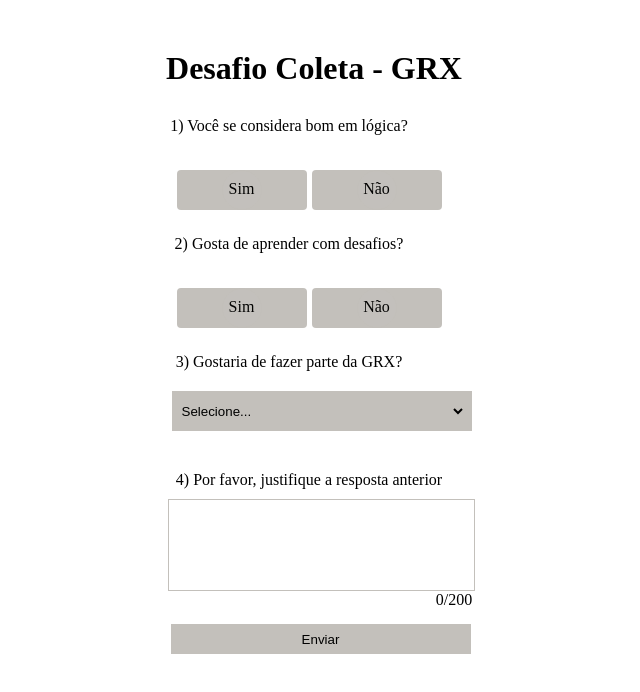
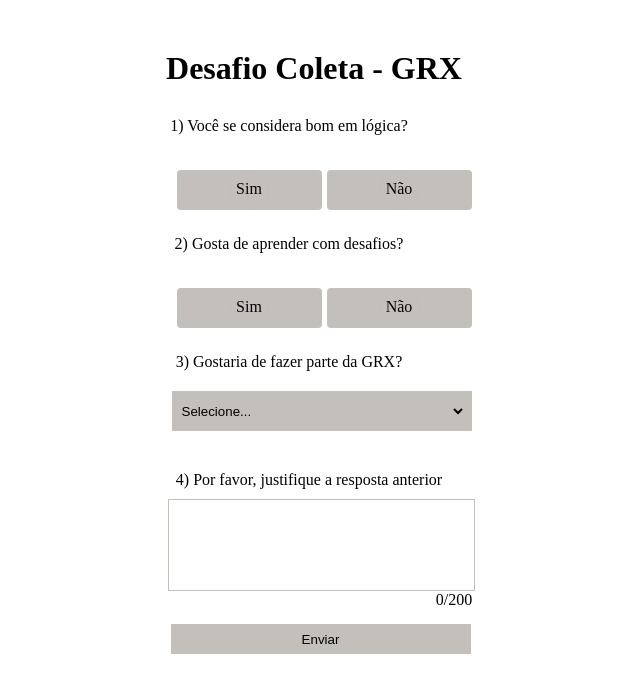
Before and after one commit to EnzoThome-et/desafio-coleta-2, a React (Create React App) app in the folder app/frontend/: page / in a window 1280 px wide. Shown: the top 692 px of the page, without its empty margins (351-991 px from the left). Built offline with nearby package versions, Linux system fonts and the light colour scheme.

Commit message:
style: change width of buttons

```diff
--- a/app/frontend/public/index.html
+++ b/app/frontend/public/index.html
@@ -24,7 +24,7 @@
       work correctly both with client-side routing and a non-root public URL.
       Learn how to configure a non-root public URL by running `npm run build`.
     -->
-    <title>React App</title>
+    <title>Desafio Coleta</title>
   </head>
   <body>
     <noscript>You need to enable JavaScript to run this app.</noscript>
--- a/app/frontend/src/styles/button.css
+++ b/app/frontend/src/styles/button.css
@@ -1,7 +1,7 @@
 .button {
     float: left;
     margin: 0 5px 0 0;
-    width: 130px;
+    width: 145px;
     height: 40px;
     position: relative;
     margin-top: 20px;
--- a/app/frontend/src/styles/form.css
+++ b/app/frontend/src/styles/form.css
@@ -46,6 +46,7 @@
 }
 
 select {
+    cursor: pointer;
     border: 6px solid transparent;
     width: 300px;
     height: 40px;
```
